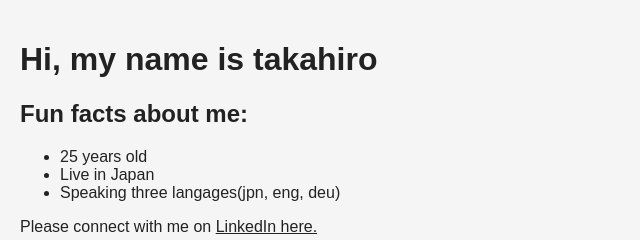
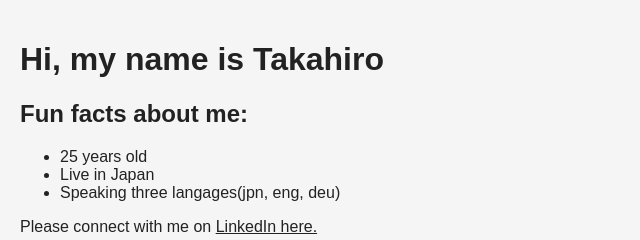
Before and after one commit to takahiroaoki917-ops/personal-site, a plain HTML site: page index.html in a window 1280 px wide. Shown: the top 240 px of the page, 0-640 px from the left. Drawn offline with Linux system fonts and the light colour scheme; a script that the page names is missing; a web font is replaced by a local one.

Commit message:
Updated name misspell

```diff
--- a/index.html
+++ b/index.html
@@ -10,7 +10,7 @@
         Challenge 1:
         Write the HTML for your personal website.
         -->
-        <h1>Hi, my name is takahiro</h1>
+        <h1>Hi, my name is Takahiro</h1>
         <h2>Fun facts about me:</h2>
         <ul>
             <li>25 years old</li>
```
